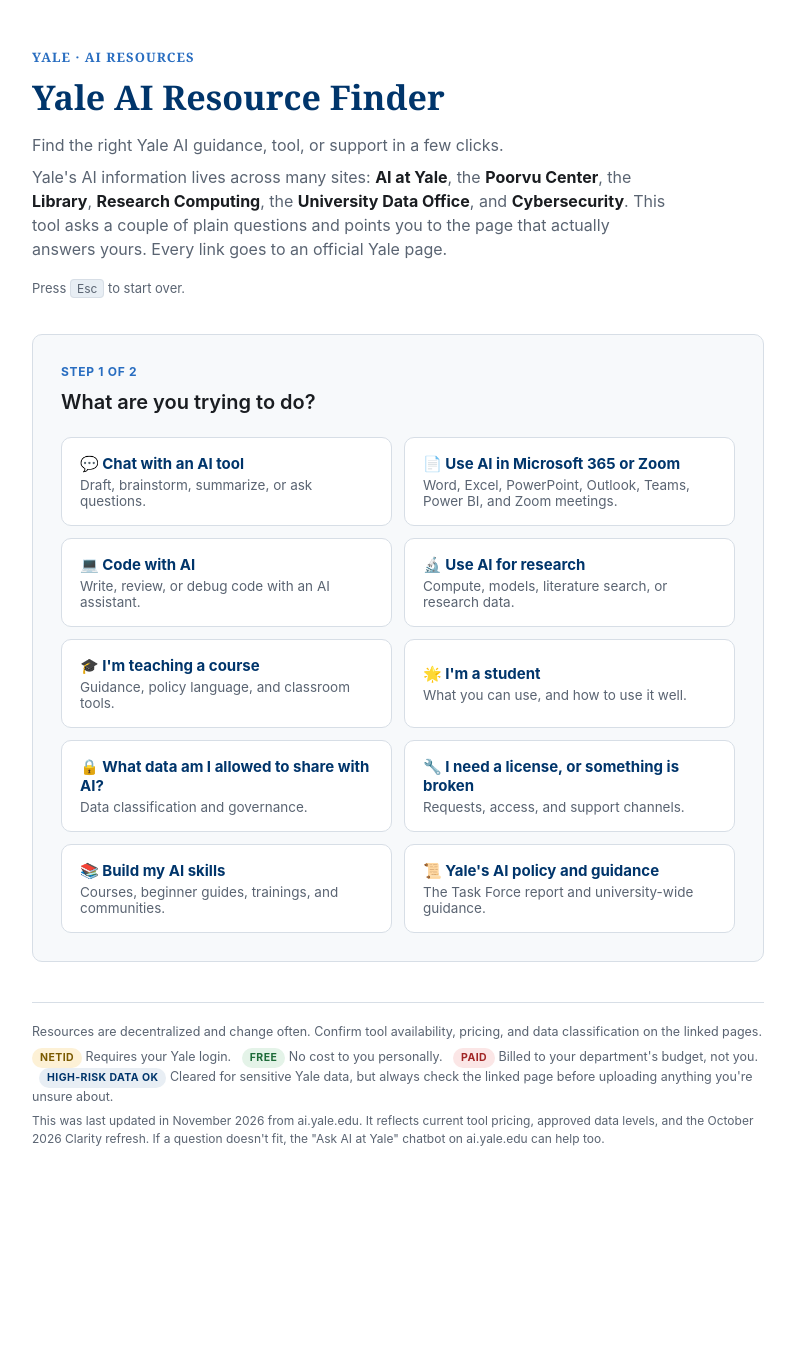
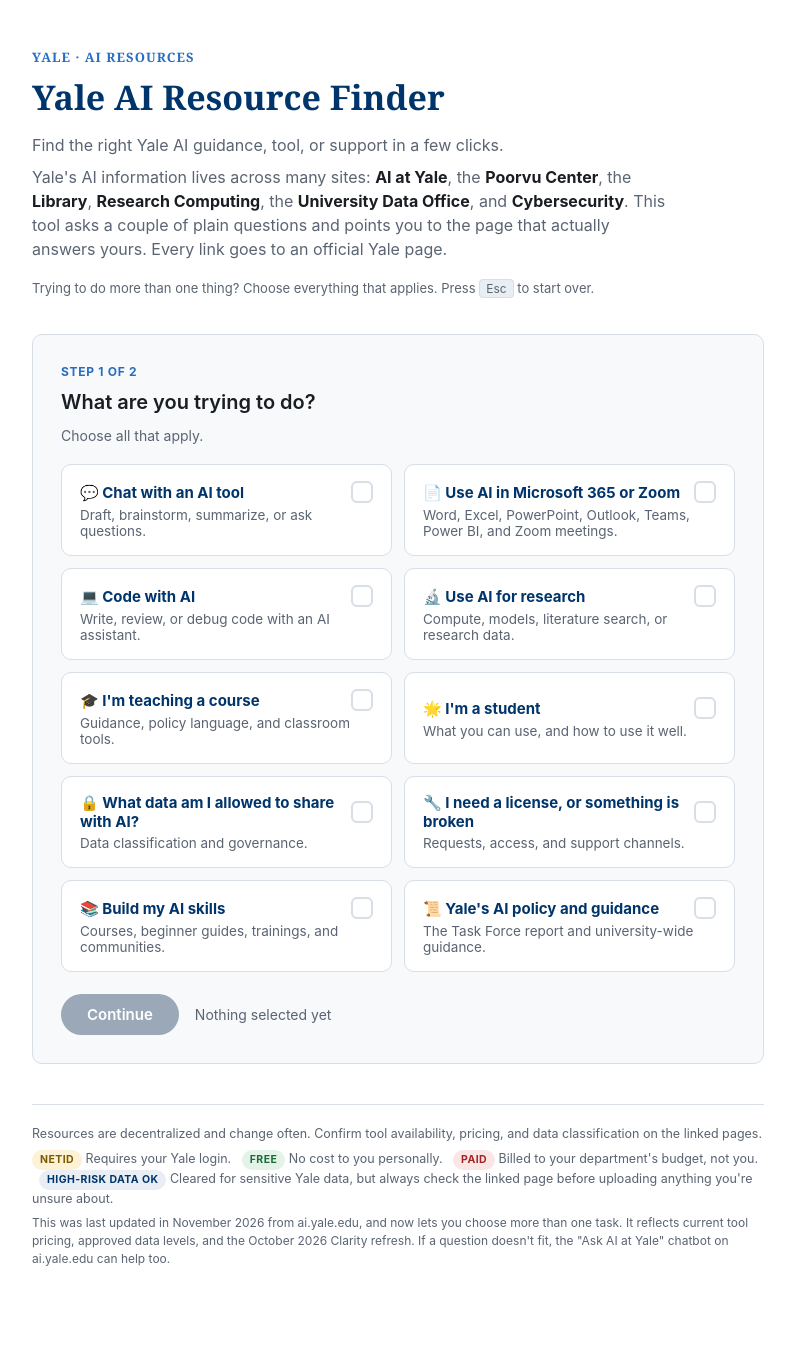
Before and after one commit to dcoreyrasm/dcoreyrasm.github.io, a Jekyll site: the page Yale-AI-Resource-Finder.html, which Jekyll copies as it is, in a window 1280 px wide. Shown: the whole page, without its empty margins (242-1037 px from the left). Built offline with Jekyll 4.4.1, drawn with Linux system fonts in a browser that asks for light colours; before the commit the page ends 1234 px from its top, so only the background shows below that.

Commit message:
Yale AI Resource Finder: allow choosing more than one task

```diff
--- a/Yale-AI-Resource-Finder.html
+++ b/Yale-AI-Resource-Finder.html
@@ -253,6 +253,42 @@
   footer p { margin: 0 0 6px; }
   footer .badge-netid { vertical-align: middle; }
 
+
+  .option-btn[aria-pressed="true"] {
+    border: 2px solid var(--yale-blue);
+    background: var(--yale-blue-light);
+    padding: 15px 17px;
+  }
+  .check {
+    margin-left: auto;
+    width: 22px; height: 22px; flex: none;
+    border: 2px solid var(--border);
+    border-radius: 6px;
+    background: #fff;
+    display: inline-flex; align-items: center; justify-content: center;
+    font-size: 14px; color: #fff;
+  }
+  .option-btn[aria-pressed="true"] .check { background: var(--yale-blue); border-color: var(--yale-blue); }
+  .multi-hint { font-size: 14px; color: var(--muted); margin: -12px 0 18px; }
+  .continue-row { margin-top: 22px; display: flex; align-items: center; gap: 16px; flex-wrap: wrap; }
+  .continue-btn {
+    background: var(--yale-blue); color: #fff; border: none; border-radius: 999px;
+    padding: 11px 26px; font-family: inherit; font-size: 15px; font-weight: 600; cursor: pointer;
+  }
+  .continue-btn:hover { background: var(--yale-blue-dark); }
+  .continue-btn:disabled { background: #9aa8b8; cursor: not-allowed; }
+  .selected-count { font-size: 14px; color: var(--muted); }
+  .result-section { margin-top: 26px; }
+  .result-section:first-of-type { margin-top: 8px; }
+  .section-title {
+    font-size: 16px; font-weight: 700; color: var(--ink);
+    margin: 0 0 10px; padding-bottom: 6px; border-bottom: 1px solid var(--border);
+  }
+  .section-title .sub { font-weight: 400; color: var(--muted); }
+  .also-line { font-size: 13.5px; color: var(--muted); margin: 0 0 12px; }
+  .also-line a { color: var(--accent); font-weight: 600; }
+  .question:focus, .results-title:focus { outline: none; }
+
   .updated-note {
     font-size: 12px;
     color: var(--muted);
@@ -266,14 +302,14 @@
   <h1>Yale AI Resource Finder</h1>
   <p class="intro">Find the right Yale AI guidance, tool, or support in a few clicks.</p>
   <p class="intro">Yale's AI information lives across many sites: <strong>AI at Yale</strong>, the <strong>Poorvu Center</strong>, the <strong>Library</strong>, <strong>Research Computing</strong>, the <strong>University Data Office</strong>, and <strong>Cybersecurity</strong>. This tool asks a couple of plain questions and points you to the page that actually answers yours. Every link goes to an official Yale page.</p>
-  <p class="hint">Press <kbd>Esc</kbd> to start over.</p>
+  <p class="hint">Trying to do more than one thing? Choose everything that applies. Press <kbd>Esc</kbd> to start over.</p>
 
   <div class="panel" id="panel"></div>
 
   <footer>
     <p>Resources are decentralized and change often. Confirm tool availability, pricing, and data classification on the linked pages.</p>
     <p><span class="badge badge-netid">NetID</span> Requires your Yale login. &nbsp; <span class="badge badge-free">Free</span> No cost to you personally. &nbsp; <span class="badge badge-paid">Paid</span> Billed to your department's budget, not you. &nbsp; <span class="badge badge-high">High-risk data OK</span> Cleared for sensitive Yale data, but always check the linked page before uploading anything you're unsure about.</p>
-    <p class="updated-note">This was last updated in November 2026 from ai.yale.edu. It reflects current tool pricing, approved data levels, and the October 2026 Clarity refresh. If a question doesn't fit, the "Ask AI at Yale" chatbot on ai.yale.edu can help too.</p>
+    <p class="updated-note">This was last updated in November 2026 from ai.yale.edu, and now lets you choose more than one task. It reflects current tool pricing, approved data levels, and the October 2026 Clarity refresh. If a question doesn't fit, the "Ask AI at Yale" chatbot on ai.yale.edu can help too.</p>
   </footer>
 </div>
 
@@ -497,63 +533,112 @@
   }
 ];
 
-/* ---------- Rendering ---------- */
+/* ---------- Rendering ----------
+   Step 1 is multi-select: people can pick every task they have in mind.
+   Each chosen category that has a follow-up question gets its own short
+   question screen. Results are grouped by task, and a resource that fits
+   more than one task appears once, with a pointer from later groups.
+------------------------------------ */
 
 const panel = document.getElementById('panel');
-let state = { step: 'root', categoryId: null };
+let state = { selected: [], answers: {}, q: 0 };
 
-function renderRoot() {
-  state = { step: 'root', categoryId: null };
+const catById = id => categories.find(c => c.id === id);
+const ordered = () => categories.filter(c => state.selected.includes(c.id));
+const followUps = () => ordered().filter(c => c.question);
+
+function focusFirst(sel) {
+  const el = panel.querySelector(sel);
+  if (el) { el.setAttribute('tabindex', '-1'); el.focus(); }
+}
+
+function renderRoot(keep) {
+  if (!keep) state = { selected: [], answers: {}, q: 0 };
+  state.onResults = false;
   let html = `<div class="step-label">Step 1 of 2</div>
-    <p class="question">What are you trying to do?</p>
-    <div class="options">`;
+    <p class="question" id="q-root">What are you trying to do?</p>
+    <p class="multi-hint">Choose all that apply.</p>
+    <div class="options" role="group" aria-labelledby="q-root">`;
   categories.forEach(cat => {
-    html += `<button class="option-btn" onclick="selectCategory('${cat.id}')">
-      <div class="option-title">${cat.icon} ${cat.title}</div>
+    const on = state.selected.includes(cat.id);
+    html += `<button class="option-btn" aria-pressed="${on}" onclick="toggleCategory('${cat.id}')">
+      <div class="option-title">${cat.icon} ${cat.title}<span class="check" aria-hidden="true">${on ? '&#10003;' : ''}</span></div>
       <div class="option-desc">${cat.desc}</div>
     </button>`;
   });
-  html += `</div>`;
+  const n = state.selected.length;
+  html += `</div>
+    <div class="continue-row">
+      <button class="continue-btn" onclick="startFollowUps()" ${n ? '' : 'disabled'}>Continue</button>
+      <span class="selected-count" aria-live="polite">${n ? n + ' selected' : 'Nothing selected yet'}</span>
+    </div>`;
   panel.innerHTML = html;
 }
 
-function selectCategory(id) {
-  const cat = categories.find(c => c.id === id);
-  state = { step: cat.question ? 'question' : 'results', categoryId: id, optionId: null };
-  if (cat.question) {
-    renderQuestion(cat);
-  } else {
-    renderResults(cat.title, cat.desc, cat.results);
-  }
+function toggleCategory(id) {
+  const i = state.selected.indexOf(id);
+  if (i >= 0) { state.selected.splice(i, 1); delete state.answers[id]; }
+  else state.selected.push(id);
+  const y = window.scrollY;
+  renderRoot(true);
+  window.scrollTo(0, y);
+  const btn = [...panel.querySelectorAll('.option-btn')][categories.findIndex(c => c.id === id)];
+  if (btn) btn.focus();
 }
 
-function renderQuestion(cat) {
-  let html = `<div class="back-row"><button class="back-btn" onclick="renderRoot()">&larr; Back</button></div>
-    <div class="step-label">Step 2 of 2</div>
-    <p class="question">${cat.question}</p>
-    <div class="options">`;
+function startFollowUps() {
+  if (!state.selected.length) return;
+  state.q = 0;
+  followUps().length ? renderQuestion() : renderResults();
+}
+
+function renderQuestion() {
+  state.onResults = false;
+  const qs = followUps();
+  const cat = qs[state.q];
+  const label = qs.length > 1 ? `Step 2 of 2 &middot; Question ${state.q + 1} of ${qs.length}` : 'Step 2 of 2';
+  let html = `<div class="back-row"><button class="back-btn" onclick="goBack()">&larr; Back</button></div>
+    <div class="step-label">${label}</div>
+    <p class="results-sub" style="margin:0 0 4px">${cat.icon} ${cat.title}</p>
+    <p class="question" id="q-${cat.id}">${cat.question}</p>
+    <div class="options" role="group" aria-labelledby="q-${cat.id}">`;
   cat.options.forEach(opt => {
-    html += `<button class="option-btn" onclick="selectOption('${cat.id}','${opt.id}')">
+    const on = state.answers[cat.id] === opt.id;
+    html += `<button class="option-btn" aria-pressed="${on}" onclick="selectOption('${cat.id}','${opt.id}')">
       <div class="option-title">${opt.title}</div>
       <div class="option-desc">${opt.desc}</div>
     </button>`;
   });
   html += `</div>`;
   panel.innerHTML = html;
+  focusFirst('.question');
 }
 
 function selectOption(catId, optId) {
-  const cat = categories.find(c => c.id === catId);
-  const opt = cat.options.find(o => o.id === optId);
-  state = { step: 'results', categoryId: catId, optionId: optId };
-  renderResults(opt.title, cat.title + ' &rsaquo; ' + opt.desc, opt.results, () => renderQuestion(cat));
+  state.answers[catId] = optId;
+  const qs = followUps();
+  if (state.q < qs.length - 1) { state.q++; renderQuestion(); }
+  else renderResults();
 }
 
-function renderResults(title, sub, results, backFn) {
+function renderResults() {
+  const cats = ordered();
+  const multi = cats.length > 1;
+  const seen = new Map();
   let html = `<div class="back-row"><button class="back-btn" onclick="goBack()">&larr; Back</button></div>
-    <p class="results-title">${title}</p>
-    <p class="results-sub">${sub}</p>`;
+    <p class="results-title">${multi ? 'Your starting points' : (cats[0].question ? catById(cats[0].id).options.find(o => o.id === state.answers[cats[0].id]).title : cats[0].title)}</p>
+    <p class="results-sub">${multi ? 'Grouped by what you said you are trying to do. A resource that fits more than one task is listed once.' : (cats[0].question ? cats[0].title + ' &rsaquo; ' + catById(cats[0].id).options.find(o => o.id === state.answers[cats[0].id]).desc : cats[0].desc)}</p>`;
+  cats.forEach(cat => {
+    const opt = cat.question ? cat.options.find(o => o.id === state.answers[cat.id]) : null;
+    const results = opt ? opt.results : cat.results;
+    if (multi) {
+      html += `<section class="result-section"><h2 class="section-title">${cat.icon} ${cat.title}${opt ? ` <span class="sub">&rsaquo; ${opt.title}</span>` : ''}</h2>`;
+    }
+    const repeats = [];
     results.forEach(r => {
+      const key = r.url + '|' + r.name;
+      if (seen.has(key)) { repeats.push(r); return; }
+      seen.set(key, cat.title);
       html += `<a class="resource-card" href="${r.url}" target="_blank" rel="noopener">
         <div class="resource-head">
           <span class="resource-name">${r.name}</span>
@@ -563,23 +648,31 @@
         <div class="badges">${r.badges.join(' ')}</div>
       </a>`;
     });
+    if (repeats.length) {
+      html += `<p class="also-line">Also fits this task: ${repeats.map(r => `<a href="${r.url}" target="_blank" rel="noopener">${r.name}</a>`).join(', ')} (listed above).</p>`;
+    }
+    if (multi) html += `</section>`;
+  });
   html += `<div class="start-over-row"><button class="start-over-btn" onclick="renderRoot()">Start Over</button></div>`;
   panel.innerHTML = html;
+  state.q = Math.max(0, followUps().length - 1);
+  state.onResults = true;
+  focusFirst('.results-title');
 }
 
 function goBack() {
-  const cat = categories.find(c => c.id === state.categoryId);
-  if (state.optionId && cat.question) {
-    renderQuestion(cat);
-  } else {
-    renderRoot();
+  const qs = followUps();
+  if (state.onResults) {
+    state.onResults = false;
+    if (qs.length) { state.q = qs.length - 1; renderQuestion(); } else renderRoot(true);
+    return;
   }
+  if (state.q > 0) { state.q--; renderQuestion(); }
+  else renderRoot(true);
 }
 
 document.addEventListener('keydown', (e) => {
-  if (e.key === 'Escape') {
-    renderRoot();
-  }
+  if (e.key === 'Escape') renderRoot();
 });
 
 renderRoot();
```
Lines whose indentation alone changed are shown as unchanged.
